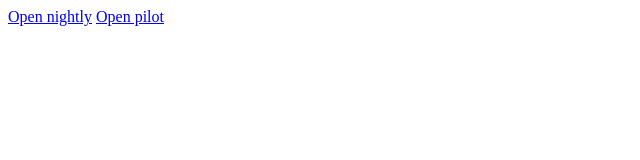
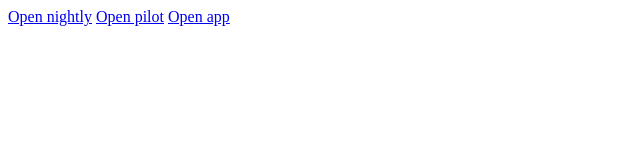
Before and after one commit to ZsomborRajki/android-test, a plain HTML site: page index.html in a window 1280 px wide. Shown: the full height of the page, 0-640 px from the left. Drawn offline with Linux system fonts and the light colour scheme.

Commit message:
Update index.html

```diff
--- a/index.html
+++ b/index.html
@@ -4,6 +4,7 @@
 
 <a href="nightlymeinesbk://nightly-meine.sbk.org/">Open nightly</a>
 <a href="pilotmeinesbk://pilot-meine.sbk.org/">Open pilot</a>
+<a href="epaShareExtension-108433248://">Open app</a>
 
 </body>
 </html>
```
